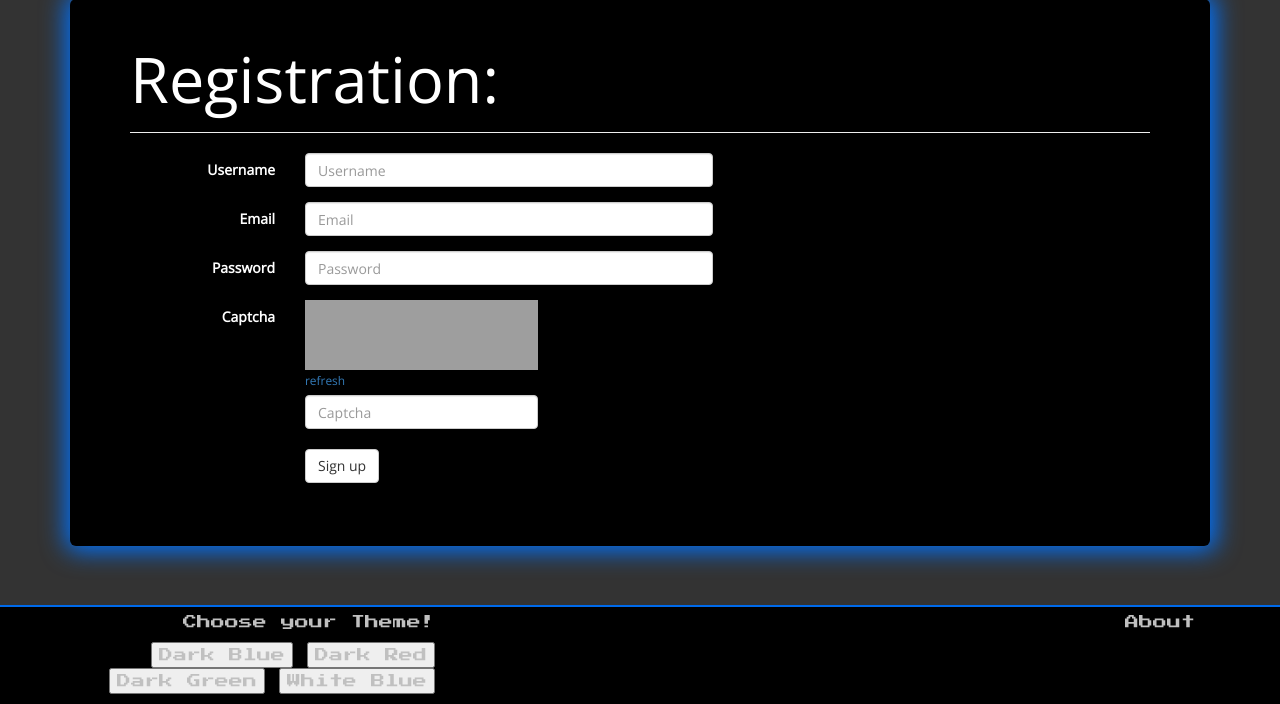
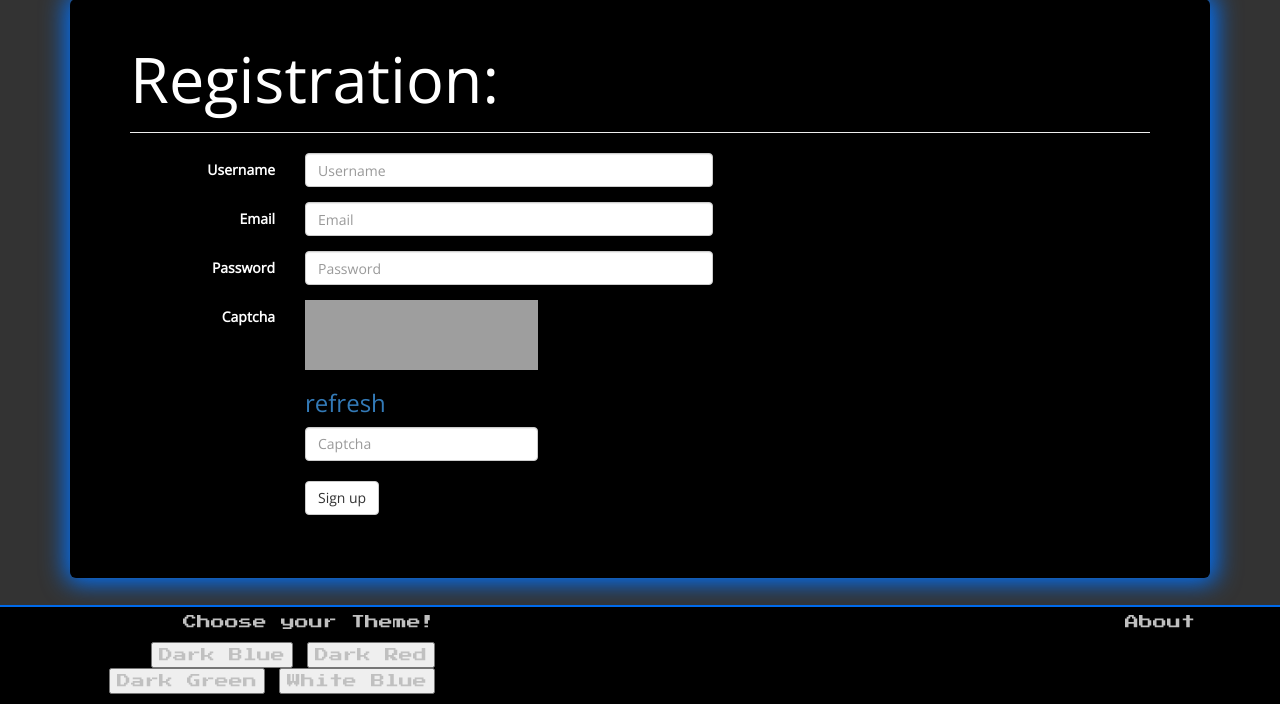
Before and after one commit to ShanksGtr/SG, a PHP site: page /register.php in a window 1280 px wide. Shown: the part 95-799 px from the top of the page. Run offline with PHP 8.4, Linux system fonts and the light colour scheme; data that the repository does not hold is empty; grey boxes are pictures that could not be loaded.

Commit message:
2/22/2016

```diff
--- a/register.php
+++ b/register.php
@@ -116,12 +116,12 @@ if (isset($_POST['submit'])) {
                     <div class="col-sm-3">
                         <form method="post" action="register.php" onsubmit="return checkForm(this);">
                             <img imd="captcha" src="captcha.php" width="232.5" height="70" border="1">
-                            <small><a href="#" onclick="
+                            <h3><a href="#" onclick="
                               document.getElementById('captcha').src = 'captcha.php?' + Math.random();
                               document.getElementById('captcha_code').value = '';
                               return false;
-                               ">refresh</a></small>
-                            <input id="CaptchaEnter" type="text" required="required" size="6" maxlength="5" name="captcha" class="form-control" placeholder="Captcha" style="margin-top: 5px" oninvalid="setCustomValidity('Please enter the numbers from the Captcha ')" onchange="try{setCustomValidity('')}catch(e){}"><br>
+                               ">refresh</a></h3>
+                            <input id="captcha_code" type="text" required="required" size="6" maxlength="5" name="captcha" class="form-control" placeholder="Captcha" style="margin-top: 5px" oninvalid="setCustomValidity('Please enter the numbers from the Captcha ')" onchange="try{setCustomValidity('')}catch(e){}"><br>
                             <button type="submit" name="submit" class="btn btn-default">Sign up</button>
                             <?php
                                 echo $newrecord;
```
